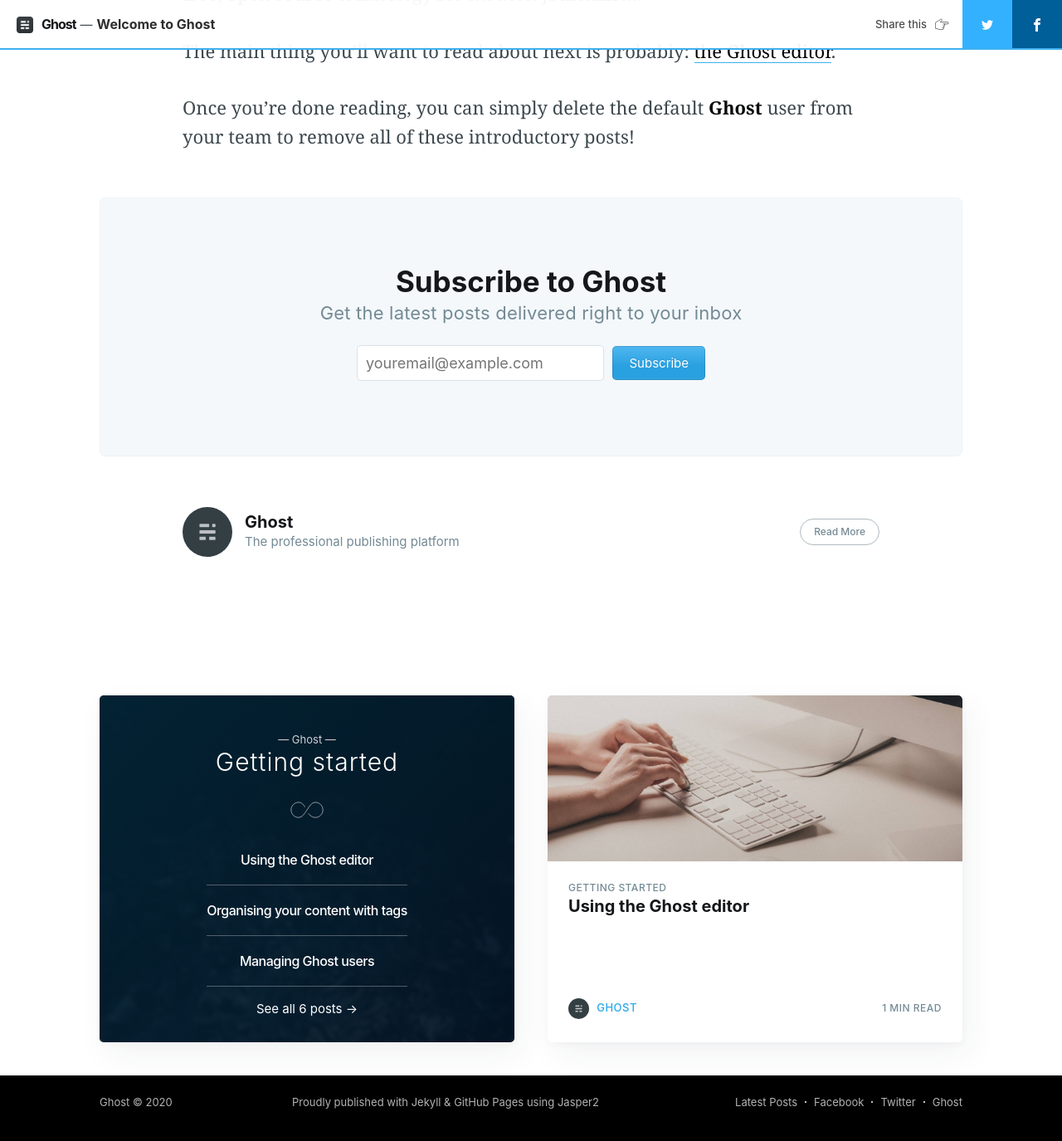
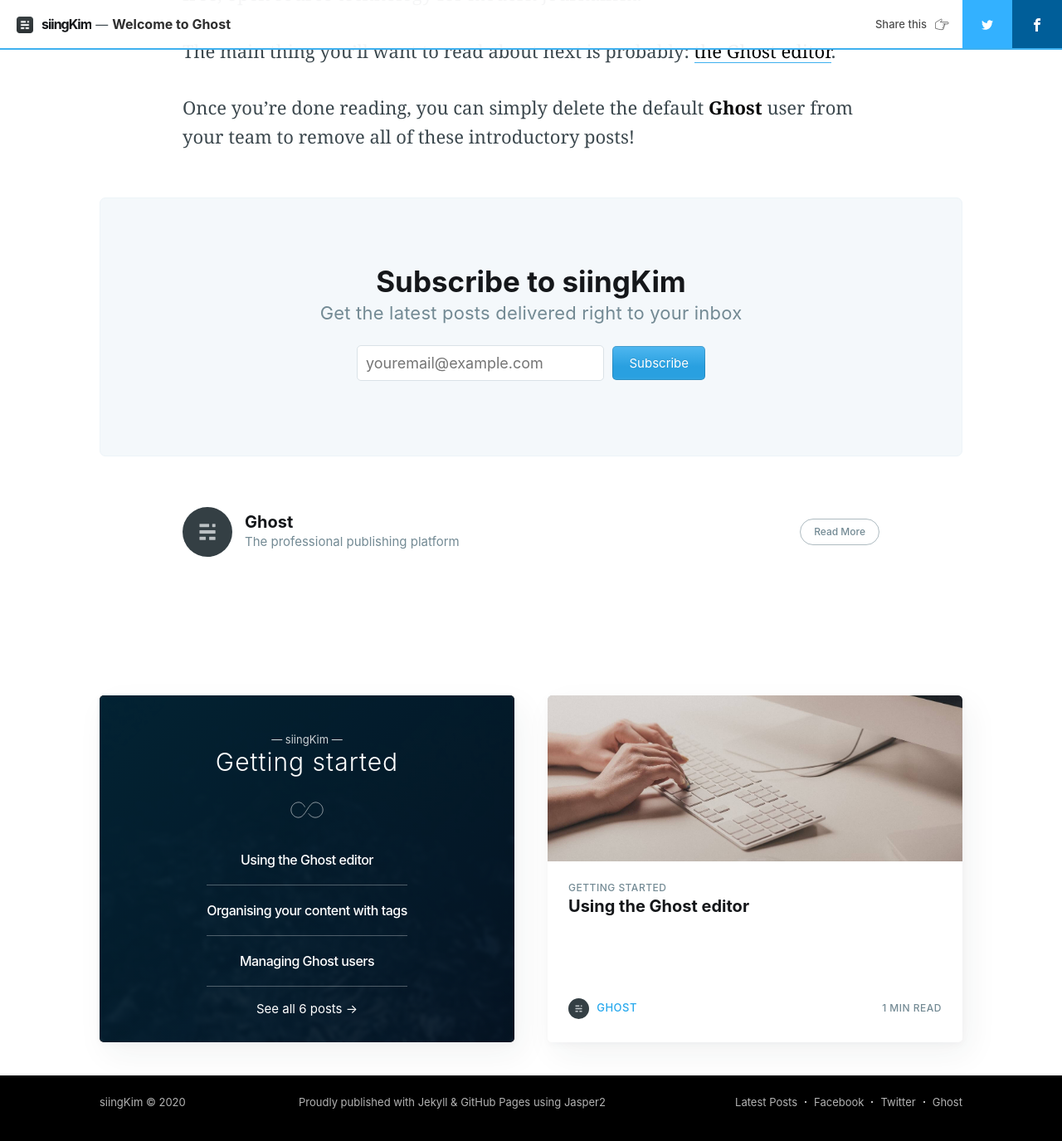
Before and after one commit to tlwnddlaehk/tlwnddlaehk.github.io, a Jekyll site: the page built from _posts/2017-07-27-welcome.md, in a window 1280 px wide and 1400 px high, scrolled down 1823 px. Shown: the top 1375 px of the window at 83% size. Built offline with Jekyll 4.4.1, drawn with Linux system fonts in a browser that asks for light colours; nearby versions of some CDN libraries; comment, search, counter and statistics services are not loaded.

Commit message:
Update _config.yml
config change

```diff
--- a/_config.yml
+++ b/_config.yml
@@ -6,10 +6,10 @@ language: 'en-uk'
 words_per_minute: 200
 
 # edit baseurl to simply '/' if using as your personal page (instead of a project page)
-baseurl: /jasper2/
+baseurl: ""
 
 # Website info
-title: Ghost
+title: siingKim
 description: The professional publishing platform
 cover: assets/images/blog-cover.jpg
 logo: assets/images/blog-icon.png
@@ -17,6 +17,7 @@ logo_dark: assets/images/favicon.png
 favicon: assets/images/favicon.png
 production_url: https://jekyller.github.io/jasper2/
 source_url: https://github.com/jekyller/jasper2/
+url: "https://tlwnddlaehk.github.io"
 CNAME: #add cname for website to be created
 
 # Social info
@@ -69,12 +70,13 @@ feed:
 # or "master" otherwise
 safe: False
 lsi: False
-username: jekyller
-repo: jasper2
+username: siingkim
+repo: tlwnddlaehk
 branch: master
 relative_source: ../jasper2/
 destination: ../jasper2-pages/
-production_url:  https://jekyller.github.io/jasper2/
+#production_url:  https://jekyller.github.io/jasper2/
+production_url:  https://tlwnddlaehk.github.io/jasper2/
 source_url:  https://github.com/jekyller/jasper2/
 
 exclude:
```
